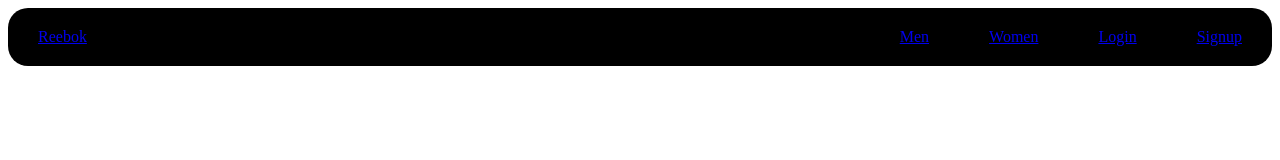
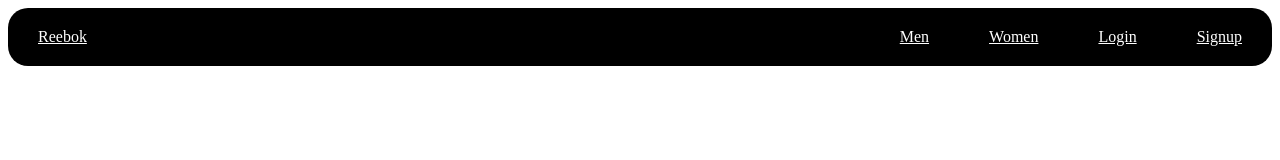
Before and after one commit to shubhamkmit9021/gitcollab_task, a plain HTML site: page Navbar Page/navbar.html in a window 1280 px wide. Drawn offline with Linux system fonts and the light colour scheme.

Commit message:
finally all set

```diff
--- a/Navbar Page/navbar.html
+++ b/Navbar Page/navbar.html
@@ -27,8 +27,8 @@
             flex-grow: 1;
         }
 
-        #parent > div:hover {
-            color: red;
+        #parent > div > a {
+            color: white;
             cursor: pointer;
         }
 
```
